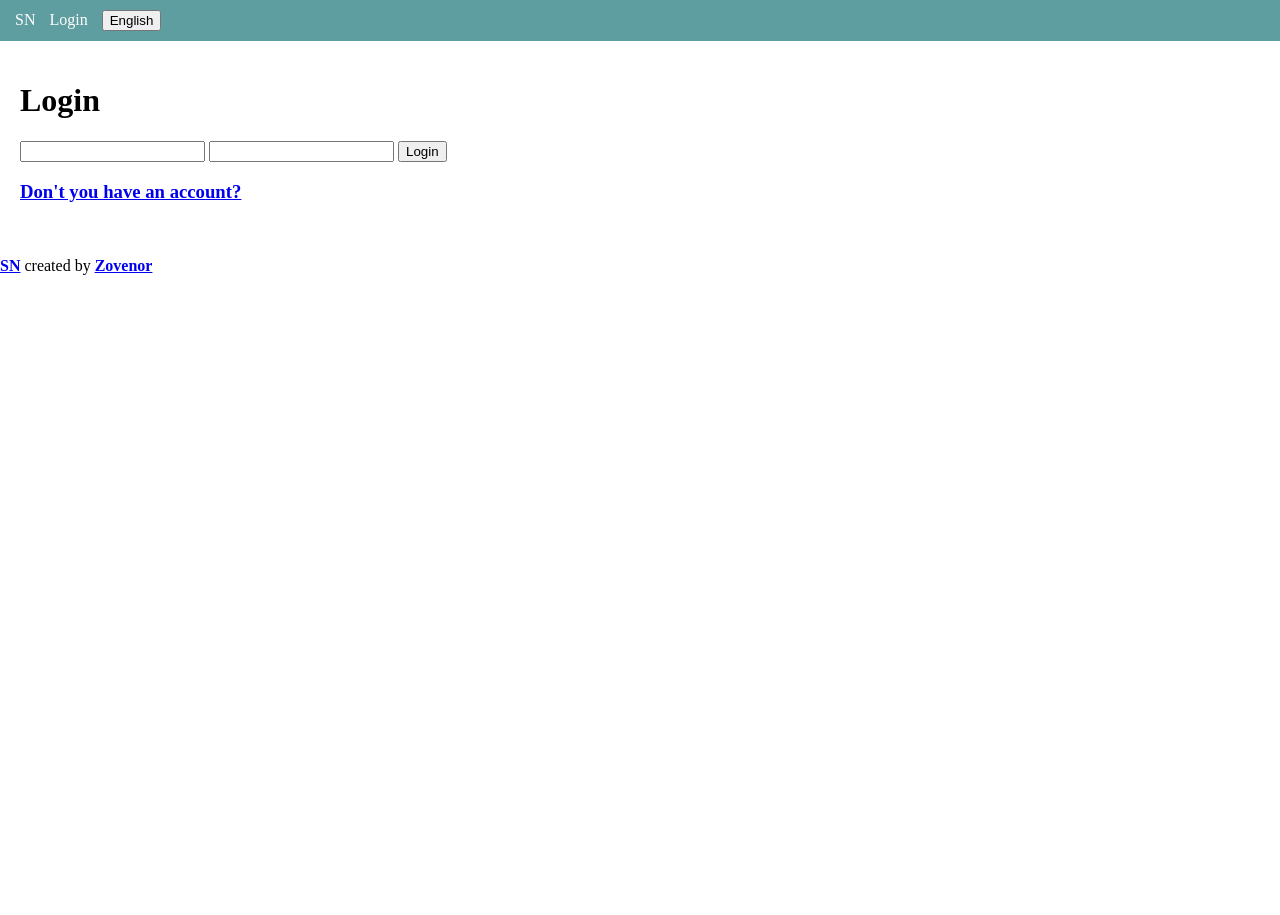
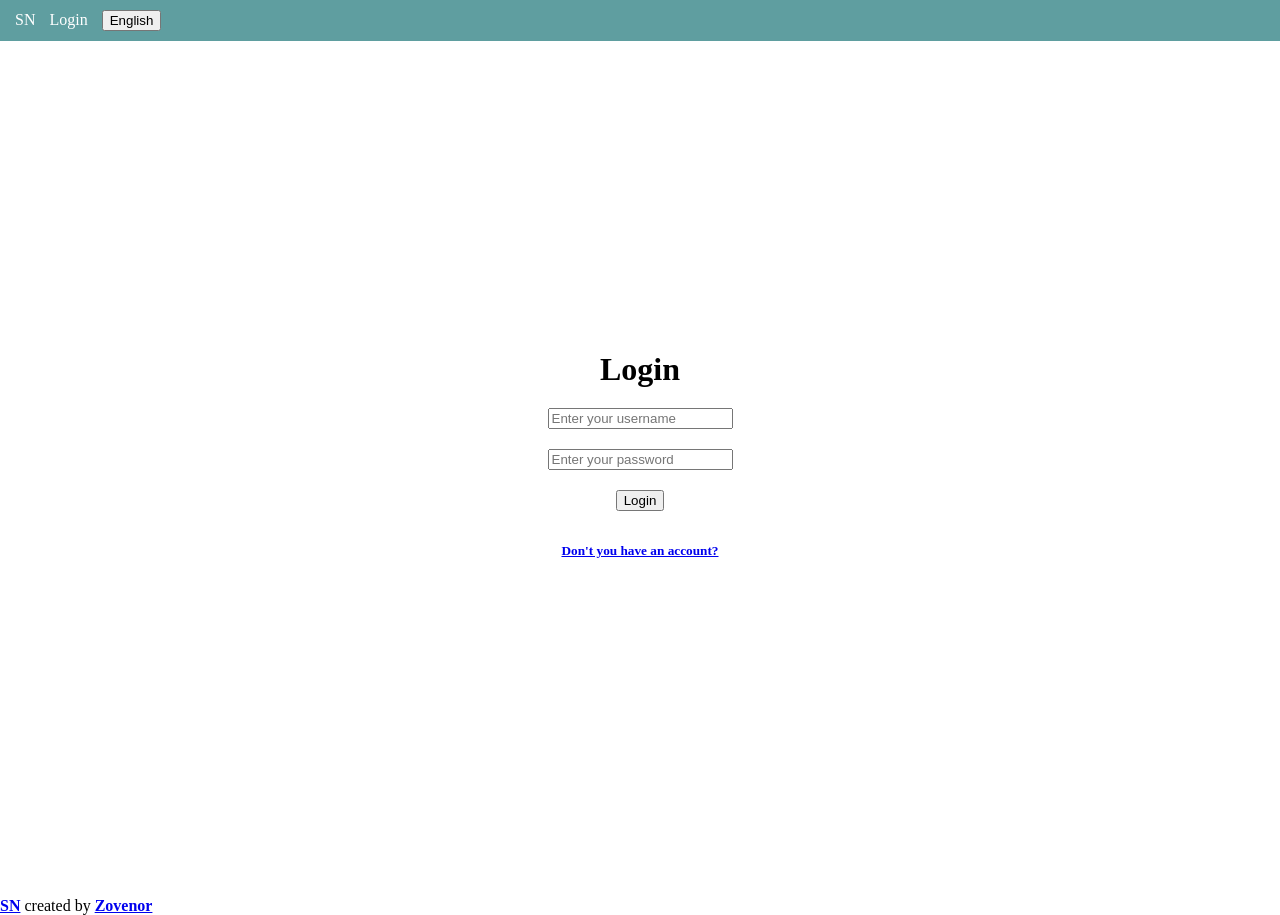
Before and after one commit to zovenor/social_network, a Django app: page /login in a window 1280 px wide. Before the commit the page ends 275 px from the top, so only its background shows below. Run offline with Django 4.2, Linux system fonts and the light colour scheme.

Commit message:
Fixed some bugs and updated a design for some input labels

```diff
--- a/SN/mainpage/langs.py
+++ b/SN/mainpage/langs.py
@@ -10,6 +10,8 @@ class EN:
         created_by = "created by"
         messenger = 'Messenger'
         news = "News"
+        username = "Enter your username"
+        password = "Enter your password"
 
     class Login(BASE):
         incorrect_username_or_password = 'Incorrect username or password!'
@@ -175,6 +177,8 @@ class RU(EN):
         created_by = "создан благодаря"
         messenger = "Мессенджер"
         news = "Новости"
+        username = "Введите своё имя пользователя"
+        password = "Введите свой пароль"
 
     class Login(EN.Login, BASE):
         incorrect_username_or_password = 'Неправильное имя пользователя или пароль!'
--- /dev/null
+++ b/SN/mainpage/static/mainpage/login.css
@@ -0,0 +1,22 @@
+.login_form{
+    display: flex;
+    align-items: center;
+    flex-flow: column;
+}
+body{
+    height: 100vh;
+}
+main{
+    display: flex;
+    justify-content: center;
+    align-items: center;
+    height: 100%;
+}
+form{
+    display: flex;
+    flex-flow: column;
+    align-items: center;
+}
+form *{
+    margin: 10px;
+}
--- a/SN/mainpage/templates/mainpage/edit_post.html
+++ b/SN/mainpage/templates/mainpage/edit_post.html
@@ -17,7 +17,7 @@
         {% csrf_token %}
         <b>{{ list.content }}</b>
         <p>
-            <textarea name="text" type="text">{{ post.text }}</textarea>
+            <textarea class="input" name="text" type="text">{{ post.text }}</textarea>
         </p>
 
 
--- a/SN/mainpage/templates/mainpage/login.html
+++ b/SN/mainpage/templates/mainpage/login.html
@@ -1,18 +1,24 @@
 {% extends 'mainpage/base.html' %}
 
 {% block title %}{{ list.title }}{% endblock %}
+
+{% load static %}
 
 {% block content %}
 {% if error != '' %}
     <script>alert("{{ error }}");</script>
 {% endif %}
 
-    <form method="POST">
-        {% csrf_token %}
-        <h1>{{ list.title }}</h1>
-        <input type="text" name="username">
-        <input type="password" name="password">
-        <input type="submit" value="{{ list.login }}">
-    </form>
-    <h3><a href="/registration">{{ list.no_account }}</a></h3>
+    <link rel="stylesheet" href="{% static 'mainpage/login.css' %}">
+
+    <div class="login_form">
+        <form method="POST">
+            {% csrf_token %}
+            <h1>{{ list.title }}</h1>
+            <input class="input" placeholder="{{ list.username }}" type="text" name="username">
+            <input class="input" placeholder="{{ list.password }}" type="password" name="password">
+            <input class="button" type="submit" value="{{ list.login }}">
+        </form>
+        <h5><a href="/registration">{{ list.no_account }}</a></h5>
+    </div>
 {% endblock %}
--- a/SN/mainpage/templates/mainpage/photos.html
+++ b/SN/mainpage/templates/mainpage/photos.html
@@ -14,7 +14,7 @@
         <form method="post" enctype="multipart/form-data">
         {% csrf_token %}
             <h1>{{ list.add_photo }}</h1>
-            <input required name="photo" type="file" accept="image/*,image/jpeg">
+            <input class="input" required name="photo" type="file" accept="image/*,image/jpeg">
             <input class="button" value="{{ list.add_photo }}" type="submit">
         </form>
 
```
Also changed, not shown: SN/mainpage/models.py (+4 -4 lines), SN/mainpage/static/mainpage/base.css (+8 -1 lines), SN/mainpage/static/mainpage/reg.css (added, +11 -0 lines), SN/mainpage/templates/mainpage/account.html (+14 -14 lines), SN/mainpage/templates/mainpage/reg.html (+21 -11 lines), SN/db.sqlite3.
